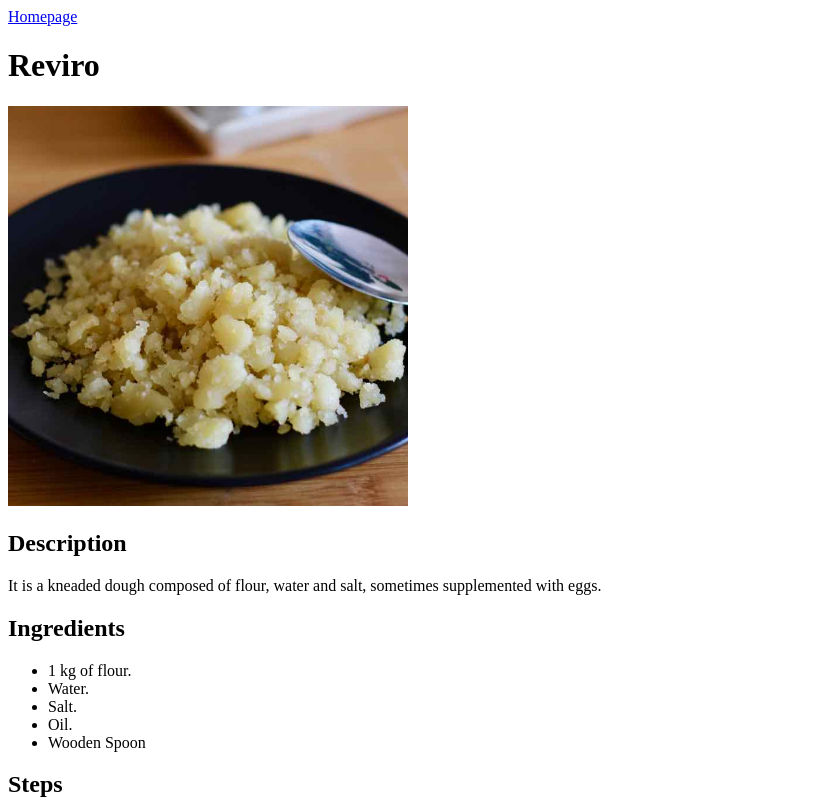
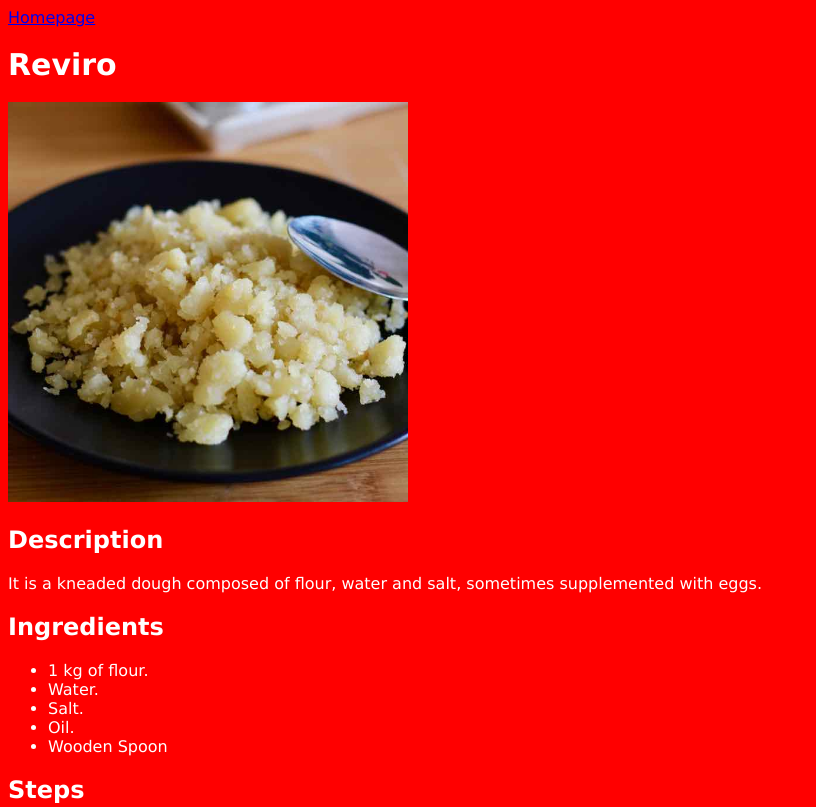
Before and after one commit to jrivanshka/odin-recipes, a plain HTML site: page recipes/reviro.html in a window 1280 px wide. Shown: the top 807 px of the page, without its empty margins (0-816 px from the left). Drawn offline with Linux system fonts and the light colour scheme.

Commit message:
Add style

```diff
--- a/recipes/reviro.html
+++ b/recipes/reviro.html
@@ -3,10 +3,12 @@
 <head>
     <meta charset="utf-8">
     <title>Recipes | Reviro</title>
+    <link rel="stylesheet" href="../style.css">
 </head>
 <body>
+    <div class="content">
     <a href="../index.html">Homepage</a>
-    <h1>Reviro</h1>
+    <h1 class="title">Reviro</h1>
     <img src="../images/reviro.jpg" alt="Reviro" width="400px">
     <h2>Description</h2>
     <p>It is a kneaded dough composed of flour, water and salt, sometimes supplemented with eggs.</p>
@@ -27,5 +29,6 @@
         <li>Cover the pot, and after 5 minutes, uncover and stir again always from the bottom up.</li>
         <li>Step with the spoon as if giving small blows so that the largest pieces of dough shrink. Do this process a couple of times until you see that it begins to turn golden and have small pieces. Regulate the fire so you don't get burned.</li>
     </ol>
+</div>
 </body>
 </html>
--- /dev/null
+++ b/style.css
@@ -0,0 +1,24 @@
+
+body {
+    color: white;
+    background-color: red;
+    font-family: Verdana, Tahoma, sans-serif;
+}
+
+h1 {
+    text-align: center;
+    font-weight: bold;
+    font-size: 42px;
+}
+
+.recipes.links {
+    background-color: yellow;
+    color: black;
+    text-align: center;
+    font-size: 32px;
+}
+
+.title {
+    text-align: left;
+    font-size: 30px;
+}
```
Also changed, not shown: index.html (+3 -0 lines), recipes/lasagna.html (+4 -1 lines), recipes/milanesas.html (+4 -1 lines).
